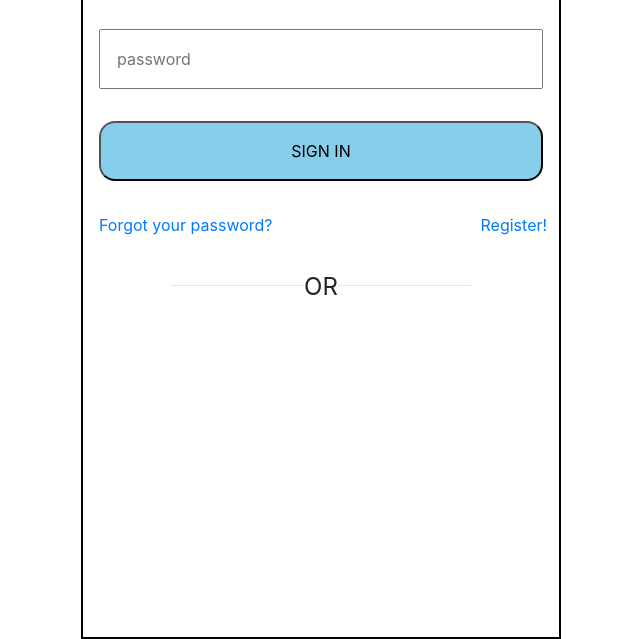
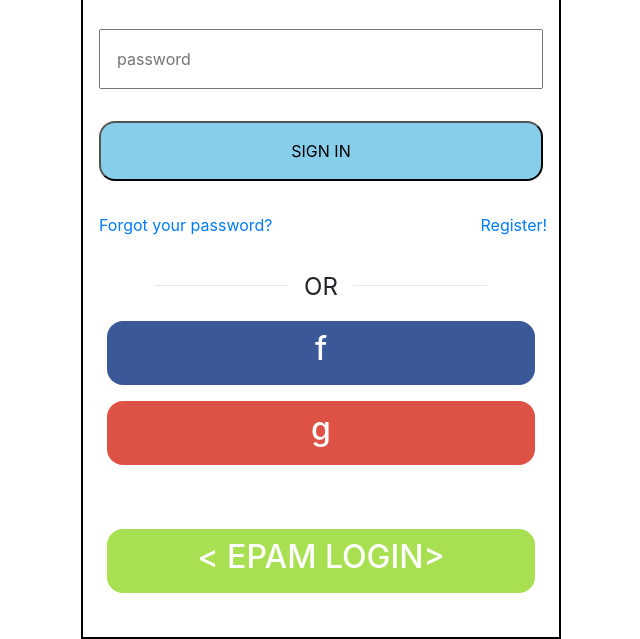
Before and after one commit to challabhanuteja/Epam-Html-and-CSS-Task, a plain HTML site: page index.html in a window 1280 px wide. Shown: the part 225-864 px from the top of the page, without its empty margins (319-959 px from the left). Drawn offline with nearby package versions, Linux system fonts and the light colour scheme.

Commit message:
commit 2

```diff
--- a/index.html
+++ b/index.html
@@ -4,13 +4,15 @@
 <head>
     <meta charset="UTF-8">
     <meta name="viewport" content="width=device-width, initial-scale=1.0">
-    <link rel="stylesheet" href="https://stackpath.bootstrapcdn.com/bootstrap/4.4.1/css/bootstrap.min.css" integrity="sha384-Vkoo8x4CGsO3+Hhxv8T/Q5PaXtkKtu6ug5TOeNV6gBiFeWPGFN9MuhOf23Q9Ifjh" crossorigin="anonymous">
+    <link rel="stylesheet" href="https://stackpath.bootstrapcdn.com/bootstrap/4.4.1/css/bootstrap.min.css"
+        integrity="sha384-Vkoo8x4CGsO3+Hhxv8T/Q5PaXtkKtu6ug5TOeNV6gBiFeWPGFN9MuhOf23Q9Ifjh" crossorigin="anonymous">
     <title>Document</title>
     <style>
-        *{
+        * {
             padding: 0px;
             margin: 0px;
         }
+
         .container {
             height: 50rem;
             width: 30rem;
@@ -20,7 +22,8 @@
             padding: 0px;
             flex-direction: column;
         }
-        .header{
+
+        .header {
             height: 5rem;
             width: 100%;
             /* border: 2px solid blue; */
@@ -28,50 +31,117 @@
             display: flex;
             align-items: center;
         }
-        #cap{
+
+        #cap {
             height: 4rem;
             width: 4rem;
         }
-        #close{
+
+        #close {
             height: 1rem;
             width: 1rem;
             margin-left: 1rem;
         }
-        #heading{
+
+        #heading {
             margin: 0rem 8rem;
         }
-        .form_{
+
+        .form_ {
             display: flex;
             flex-direction: column;
         }
 
-        .form_ input{
+        .form_ input {
             padding: 1rem;
             margin: 1rem;
         }
-        #submit{
+
+        #submit {
             border-radius: 1rem;
             background-color: skyblue;
         }
-        .unable_to_signin{
+
+        .unable_to_signin {
             display: flex;
             margin-top: 1rem;
         }
-        #forgot{
+
+        #forgot {
             margin-right: 6rem;
             margin-left: 1rem;
         }
-        .unable_to_signin a{
+
+        .unable_to_signin a {
             text-decoration: none;
         }
-        .rule{
+
+        .rule {
             display: flex;
             font-size: 1.5rem;
             justify-content: center;
             margin: 1rem;
         }
-        hr{
+
+        .rule p {
+            margin: 0rem 1rem;
+        }
+
+        hr {
             width: 30%;
+        }
+
+        .social {
+            display: flex;
+            flex-direction: column;
+            align-items: center;
+            justify-content: center;
+        }
+
+        #facebook {
+            display: flex;
+            /* border: 2px solid violet; */
+            height: 4rem;
+            width: 90%;
+            text-align: center;
+            background-color: #3b5998;
+            margin-bottom: 1rem;
+            align-items: center;
+            justify-content: center;
+            color: white;
+            text-decoration: none;
+        }
+
+        #google {
+            display: flex;
+            /* border: 2px solid violet; */
+            height: 4rem;
+            width: 90%;
+            text-align: center;
+            background-color: #de5246;
+            margin-bottom: 1rem;
+            align-items: center;
+            justify-content: center;
+            color: white;
+            text-decoration: none;
+        }
+
+        #epam {
+            display: flex;
+            /* border: 2px solid violet; */
+            height: 4rem;
+            width: 90%;
+            text-align: center;
+            background-color: #a8e051;
+            margin-top: 3rem;
+            align-items: center;
+            justify-content: center;
+            text-decoration: none;
+            color: white;
+        }
+        .so{
+            border-radius: 1rem;
+
         }
     </style>
 </head>
@@ -81,7 +151,7 @@
         <div class="header">
             <a href="#"><img id="cap" src="graduate.png" alt=""></a>
             <h2 id="heading">Sign in</h2>
-            <a href="#"><img id="close"src="close.png" alt=""></a>
+            <a href="#"><img id="close" src="close.png" alt=""></a>
         </div>
         <form class="form_">
             <input type="email" name="email" id="" placeholder="mail@example.com">
@@ -89,15 +159,36 @@
             <input id="submit" type="submit" value="SIGN IN">
         </form>
         <div class="unable_to_signin">
-           <a href="#" id="forgot"><p>Forgot your password?<p></a>
-           <a href="#"><p>Register!</p></a>
+            <a href="#" id="forgot">
+                <p>Forgot your password?<p>
+            </a>
+            <a href="#">
+                <p>Register!</p>
+            </a>
         </div>
         <div class="rule">
             <hr>
             <p>OR</p>
             <hr>
         </div>
-        <a href=""></a>
+        <div class="social">
+            <a href="#" id="facebook" class="so">
+                <h2>f</h2>
+            </a>
+
+            <a href="#" id="google" class="so">
+                <h2>g</h2>
+            </a>
+
+
+            <a href="#" id ="epam" class="so">
+                <h2>
+                    < EPAM LOGIN>
+                </h2>
+            </a>
+
+
+        </div>
     </div>
 
 </body>
```
